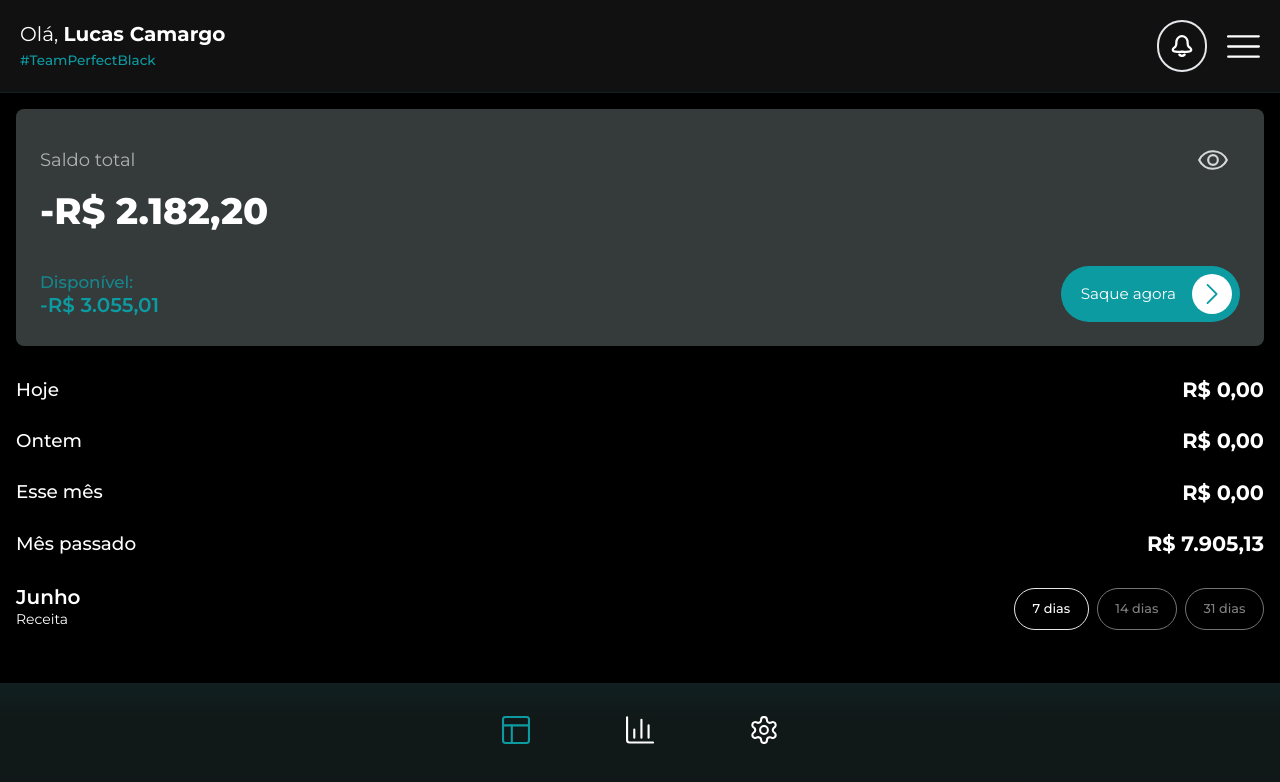
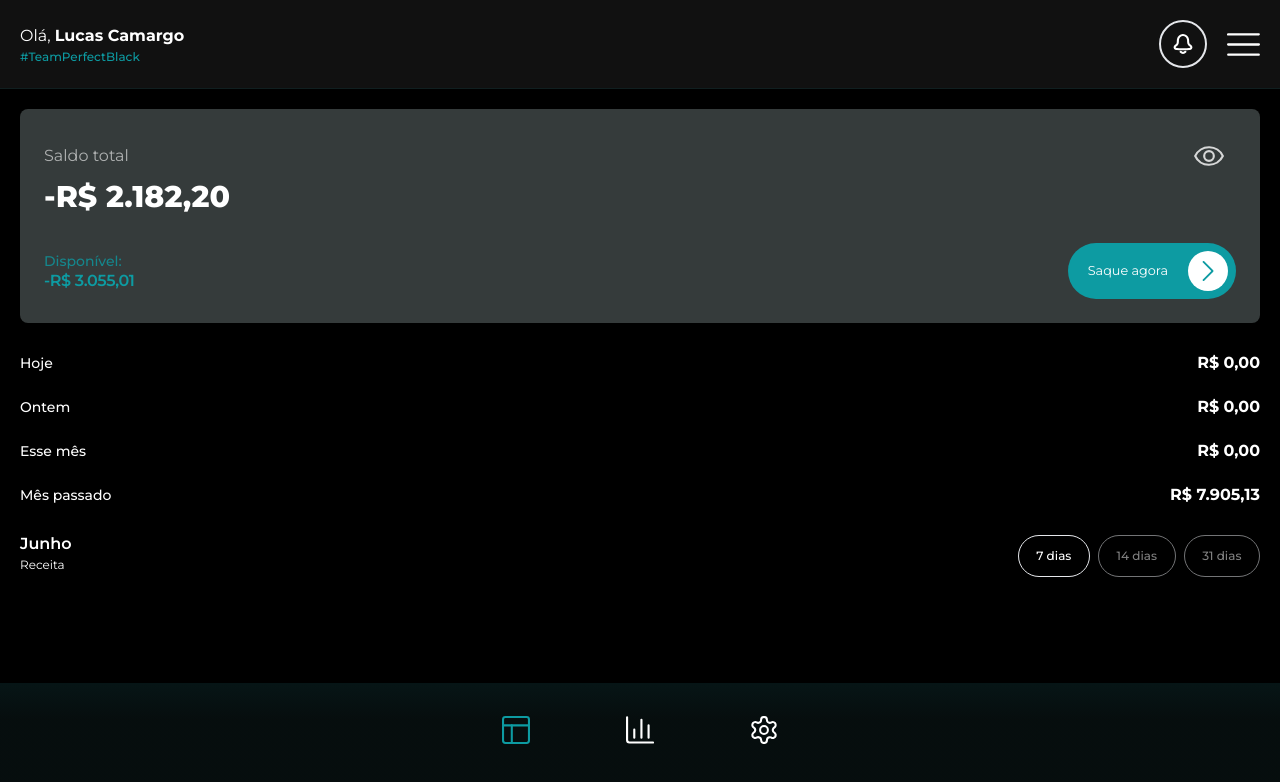
Before and after one commit to appsdaroi/perfect-pay, a Next.js app: page / in a window 1280 px wide. Shown: the top 782 px of the page. Built offline with nearby package versions, Linux system fonts and the light colour scheme; no server answers; sample sign-in values are in the browser's storage.

Commit message:
fix: changed all the font sizes

```diff
--- a/src/pages/index.jsx
+++ b/src/pages/index.jsx
@@ -11,19 +11,19 @@ export default function Home({ session }) {
 
   return (
     <div className="flex flex-col w-screen h-screen">
-      <nav onClick={() => signOut()} className="bg-[#111111] border-b border-b-primary/10 p-5 flex gap-5 fixed top-0 w-full z-[9999]">
-        <div className="flex-1">
-          <h1 className="text-xl text-white">
+      <nav onClick={() => signOut()} className="bg-[#111111] border-b items-center border-b-primary/10 p-5 flex gap-5 fixed top-0 w-full z-[9999]">
+        <div className="flex-1 mt-auto">
+          <h1 className="leading-none text-white">
             <span>Olá, </span>
             <span className="font-bold">Lucas Camargo</span>
           </h1>
-          <span className="text-[0.85rem] text-primary font-medium">
+          <span className="text-xs font-medium text-primary">
             #TeamPerfectBlack
           </span>
         </div>
 
         <button className="p-3 border-2 rounded-full">
-          <Image src="/icons/BELL.svg" width={22} height={22} />
+          <Image src="/icons/BELL.svg" width={20} height={20} />
         </button>
 
         <button>
@@ -31,19 +31,19 @@ export default function Home({ session }) {
         </button>
       </nav>
 
-      <nav className="bg-[#111111] border-b border-b-primary/10 p-5 flex gap-5 invisible">
-        <div className="flex-1">
-          <h1 className="text-xl text-white">
+      <nav className="bg-[#111111] border-b items-center border-b-primary/10 p-5 flex gap-5 invisible">
+        <div className="flex-1 mt-auto">
+          <h1 className="leading-none text-white">
             <span>Olá, </span>
             <span className="font-bold">Lucas Camargo</span>
           </h1>
-          <span className="text-[0.85rem] text-primary font-medium">
+          <span className="text-xs font-medium text-primary">
             #TeamPerfectBlack
           </span>
         </div>
 
         <button className="p-3 border-2 rounded-full">
-          <Image src="/icons/BELL.svg" width={22} height={22} />
+          <Image src="/icons/BELL.svg" width={20} height={20} />
         </button>
 
         <button>
@@ -51,10 +51,10 @@ export default function Home({ session }) {
         </button>
       </nav>
 
-      <div className="flex flex-col flex-1 p-4 bg-black gap-7">
+      <div className="flex flex-col flex-1 p-5 bg-black gap-7">
         <div className="bg-[#353b3b] w-full flex flex-col rounded-lg p-6 gap-2">
-          <div className="flex items-center justify-between pt-3 text-white">
-            <span className="text-lg opacity-60">Saldo total</span>
+          <div className="flex items-center justify-between pt-2 text-white">
+            <span className="opacity-60">Saldo total</span>
 
             <button className="mr-3">
               <Image
@@ -66,20 +66,20 @@ export default function Home({ session }) {
             </button>
           </div>
 
-          <h1 className="text-[2.3rem] font-extrabold text-white">
+          <h1 className="text-3xl font-extrabold text-white">
             -R$ 2.182,20
           </h1>
 
           <div className="flex items-center justify-between mt-5">
             <div className="text-primary">
-              <span className="text-[1.05rem] font-medium opacity-80">
+              <span className="text-sm font-medium opacity-80">
                 Disponível:
               </span>
-              <h2 className="-mt-1 text-xl font-semibold">-R$ 3.055,01</h2>
+              <h2 className="-mt-1 font-semibold tracking-tight">-R$ 3.055,01</h2>
             </div>
 
-            <button className="flex items-center justify-between gap-4 p-2 rounded-full bg-primary">
-              <span className="pl-3 text-[0.95rem] text-white">
+            <button className="flex items-center justify-between gap-5 p-2 rounded-full bg-primary">
+              <span className="pl-3 text-[0.8rem] text-white">
                 Saque agora
               </span>
               <span className="p-2.5 bg-white rounded-full">
@@ -91,40 +91,40 @@ export default function Home({ session }) {
 
         <div className="flex flex-col gap-5 text-white">
           <div className="flex items-center justify-between">
-            <span className="text-[1.15rem] font-medium">Hoje</span>
-            <span className="font-bold text-[1.3rem]">R$ 0,00</span>
+            <span className="text-sm font-medium ">Hoje</span>
+            <span className="font-bold">R$ 0,00</span>
           </div>
 
           <div className="flex items-center justify-between">
-            <span className="text-[1.15rem] font-medium">Ontem</span>
-            <span className="font-bold text-[1.3rem]">R$ 0,00</span>
+            <span className="text-sm font-medium ">Ontem</span>
+            <span className="font-bold">R$ 0,00</span>
           </div>
 
           <div className="flex items-center justify-between">
-            <span className="text-[1.15rem] font-medium">Esse mês</span>
-            <span className="font-bold text-[1.3rem]">R$ 0,00</span>
+            <span className="text-sm font-medium ">Esse mês</span>
+            <span className="font-bold">R$ 0,00</span>
           </div>
 
           <div className="flex items-center justify-between">
-            <span className="text-[1.15rem] font-medium">Mês passado</span>
-            <span className="font-bold text-[1.3rem]">R$ 7.905,13</span>
+            <span className="text-sm font-medium ">Mês passado</span>
+            <span className="font-bold">R$ 7.905,13</span>
           </div>
         </div>
 
         <div className="flex items-center justify-between text-white">
           <div>
-            <h3 className="text-xl font-semibold leading-none">Junho</h3>
-            <span className="text-sm">Receita</span>
+            <h3 className="font-semibold leading-none">Junho</h3>
+            <span className="text-xs">Receita</span>
           </div>
 
-          <div className="flex gap-2 text-[0.8rem]">
-            <div className="px-[1.1rem] py-2.5 font-medium border rounded-full">
+          <div className="flex gap-2 text-xs">
+            <div className="px-[1.1rem] py-3 font-medium border rounded-full">
               7 dias
             </div>
-            <div className="px-[1.1rem] py-2.5 font-medium border rounded-full opacity-50">
+            <div className="px-[1.1rem] py-3 font-medium border rounded-full opacity-50">
               14 dias
             </div>
-            <div className="px-[1.1rem] py-2.5 font-medium border rounded-full opacity-50">
+            <div className="px-[1.1rem] py-3 font-medium border rounded-full opacity-50">
               31 dias
             </div>
           </div>
@@ -138,7 +138,7 @@ export default function Home({ session }) {
         <Image src="/icons/GEAR.svg" width={28} height={28} />
       </footer>
 
-      <footer className="fixed bottom-0 flex items-center justify-center w-full gap-24 pt-8 border-t border-t-primary/10 pb-14 bg-[#111111] before:top-0 before:absolute before:left-0 before:right-0 before:h-full before:z-[-1] z-[9999]">
+      <footer className="fixed bottom-0 flex items-center justify-center w-full gap-24 pt-8 border-t border-t-primary/10 pb-14 bg-[#060606] before:top-0 before:absolute before:left-0 before:right-0 before:h-full before:z-[-1] z-[9999]">
         <Image src="/icons/DASHBOARD.svg" width={28} height={28} />
         <Image src="/icons/STATISTICS.svg" width={28} height={28} />
         <Image src="/icons/GEAR.svg" width={28} height={28} />
```
Also changed, not shown: 1 other file (tests, documents, lock files or other folders).
